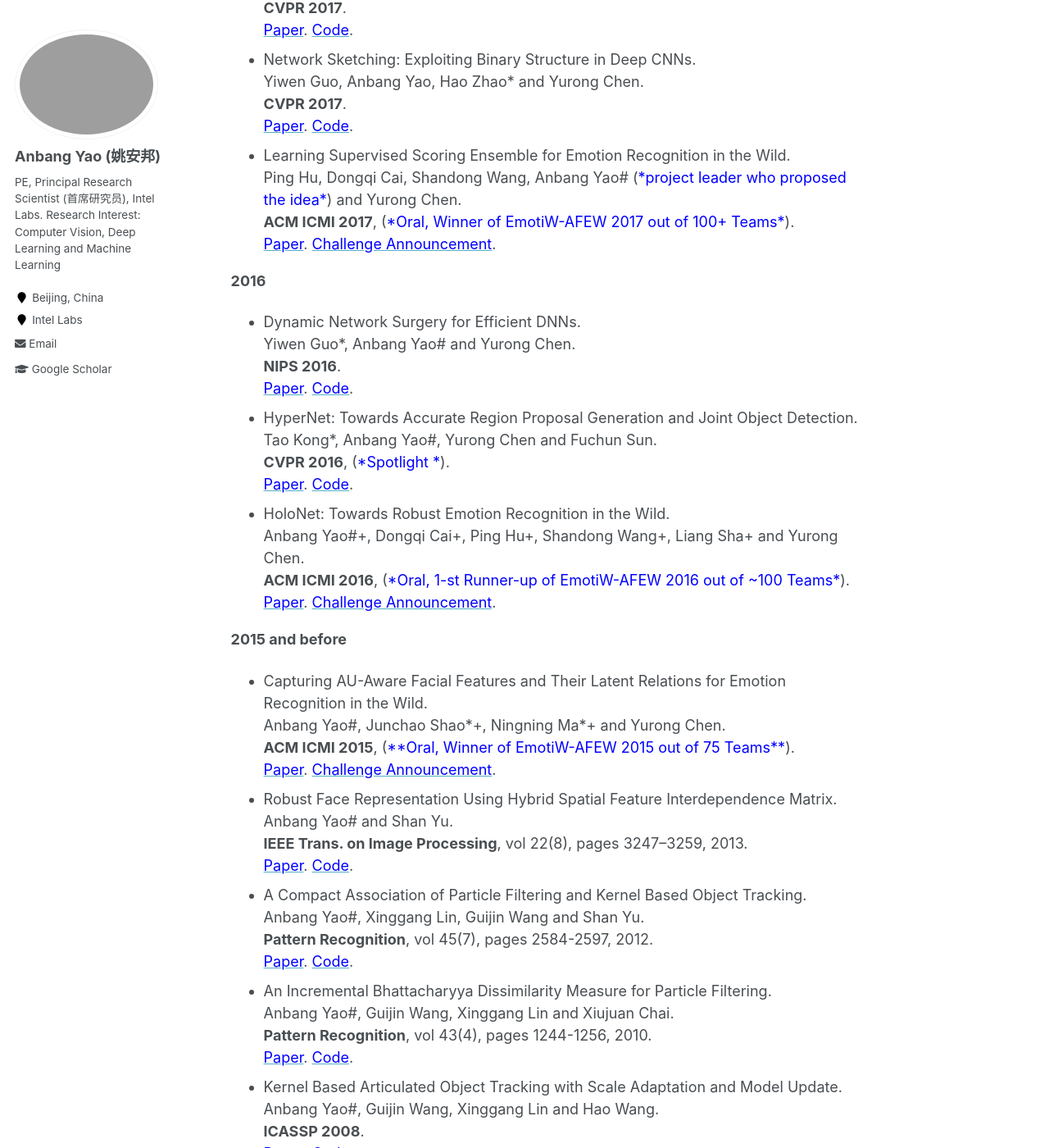
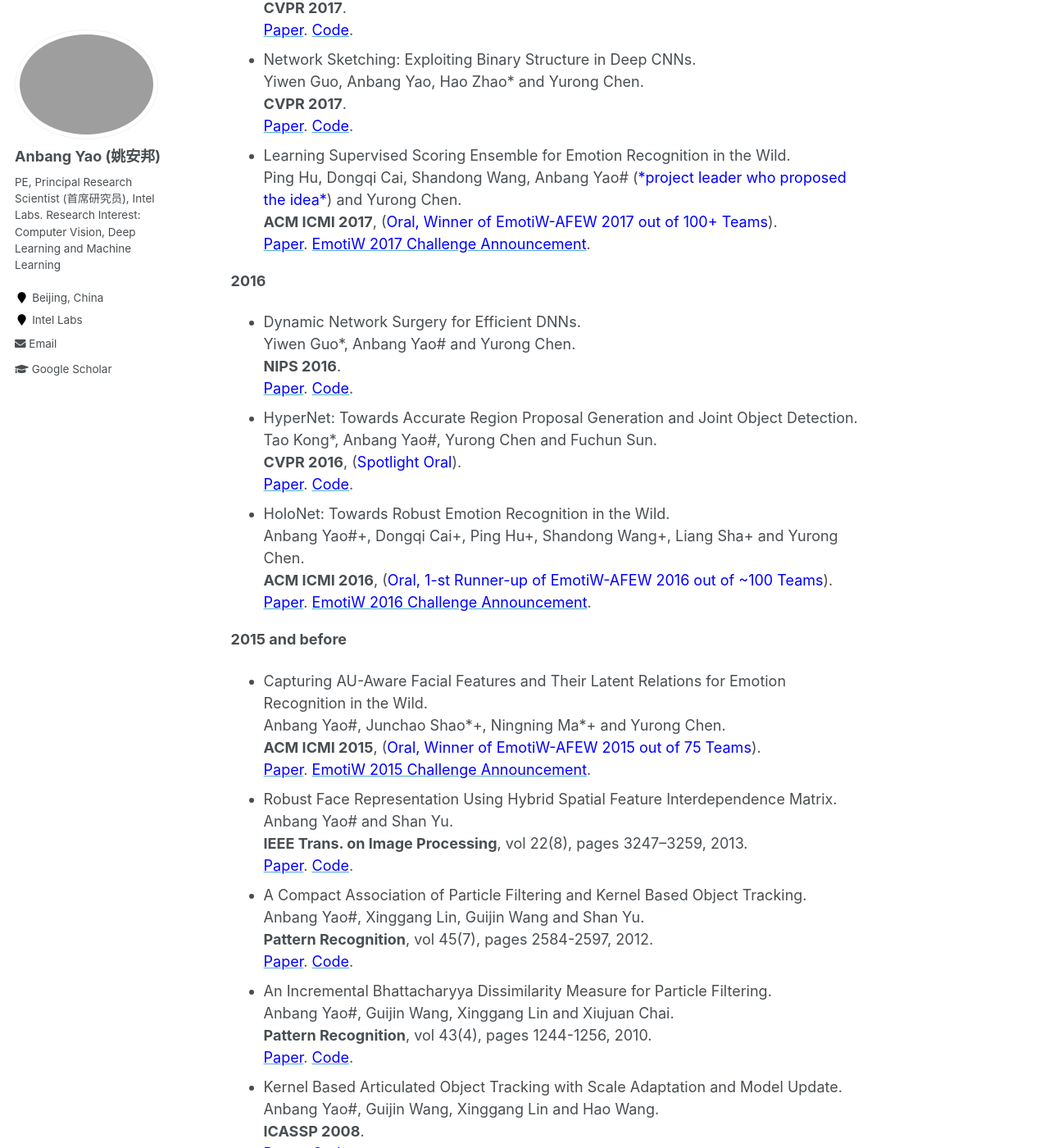
Before and after one commit to YaoAnbang/YaoAnbang.github.io, a Jekyll site: the page built from _pages/about.md, in a window 1280 px wide and 1400 px high, scrolled down 4389 px. Shown: the whole window at 82% size. Built offline with Jekyll 4.4.1, drawn with Linux system fonts in a browser that asks for light colours; some of the changed text lies outside the part shown.

Commit message:
Update about.md

```diff
--- a/_pages/about.md
+++ b/_pages/about.md
@@ -61,12 +61,12 @@
 
 + HBONet: Harmonious Bottleneck on Two Orthogonal Dimensions.<br> Duo Li\*\+, Aojun Zhou\*\+ and Anbang Yao\#.<br> **ICCV 2019**.<br> [<font color="blue">Paper</font>](https://openaccess.thecvf.com/content_ICCV_2019/papers/Li_HBONet_Harmonious_Bottleneck_on_Two_Orthogonal_Dimensions_ICCV_2019_paper.pdf). [<font color="blue">Code</font>](https://github.com/d-li14/HBONet).<br>
 + Learning Two-View Correspondences and Geometry Using Order-Aware Network.<br> Jiahui Zhang\*\+, Dawei Sun\*\+, Zixin Luo, Anbang Yao\#, Lei Zhou, Tianwei Shen, Yurong Chen, Long Quan and Hongen Liao.<br> **ICCV 2019**.<br> [<font color="blue">Paper</font>](https://openaccess.thecvf.com/content_ICCV_2019/papers/Zhang_Learning_Two-View_Correspondences_and_Geometry_Using_Order-Aware_Network_ICCV_2019_paper.pdf). [<font color="blue">Code</font>](https://github.com/zjhthu/OANet).<br>
-+ A Closed-form Solution to Universal Style Transfer.<br> Ming Lu\*, Hao Zhao\*, Anbang Yao\#, Yurong Chen, Feng Xu and Li Zhang.<br> **ICCV 2019**.<br> [<font color="blue">Paper</font>](https://openaccess.thecvf.com/content_ICCV_2019/papers/Lu_A_Closed-Form_Solution_to_Universal_Style_Transfer_ICCV_2019_paper.pdf). [<font color="blue">Code</font>](https://github.com/lu-m13/).<br>
++ A Closed-form Solution to Universal Style Transfer.<br> Ming Lu\*, Hao Zhao\*, Anbang Yao\#, Yurong Chen, Feng Xu and Li Zhang.<br> **ICCV 2019**.<br> [<font color="blue">Paper</font>](https://openaccess.thecvf.com/content_ICCV_2019/papers/Lu_A_Closed-Form_Solution_to_Universal_Style_Transfer_ICCV_2019_paper.pdf). [<font color="blue">Code</font>](https://github.com/lu-m13/OptimalStyleTransfer).<br>
 + Deeply-Supervised Knowledge Synergy.<br> Dawei Sun\*\+, Anbang Yao\#\+, Aojun Zhou\* and Hao Zhao\*.<br> **CVPR 2019**.<br> [<font color="blue">Paper</font>](https://openaccess.thecvf.com/content_CVPR_2019/papers/Sun_Deeply-Supervised_Knowledge_Synergy_CVPR_2019_paper.pdf). [<font color="blue">Code</font>](https://github.com/sundw2014/DKS).<br>
 
 **2018**
 
-+ Efficient Semantic Scene Completion Network with Spatial Group Convolution.<br> Jiahui Zhang\*, Hao Zhao\*, Anbang Yao\#, Yurong Chen, Li Zhang and Hongen Liao.<br> **ECCV 2018**, (<font color="blue">*Oral*</font>).<br> [<font color="blue">Paper</font>](https://openaccess.thecvf.com/content_ECCV_2018/papers/Jiahui_Zhang_Efficient_Semantic_Scene_ECCV_2018_paper.pdf). [<font color="blue">Code</font>](https://github.com/zjhthu/SGC-Release).<br>
++ Efficient Semantic Scene Completion Network with Spatial Group Convolution.<br> Jiahui Zhang\*, Hao Zhao\*, Anbang Yao\#, Yurong Chen, Li Zhang and Hongen Liao.<br> **ECCV 2018**, (<font color="blue">Oral</font>).<br> [<font color="blue">Paper</font>](https://openaccess.thecvf.com/content_ECCV_2018/papers/Jiahui_Zhang_Efficient_Semantic_Scene_ECCV_2018_paper.pdf). [<font color="blue">Code</font>](https://github.com/zjhthu/SGC-Release).<br>
 + Explicit Loss-Error-Aware Quantization for Low-Bit Deep Neural Networks.<br> Aojun Zhou\*\+, Anbang Yao\#\+, Kuan Wang\* and Yurong Chen.<br> **CVPR 2018**.<br> [<font color="blue">Paper</font>](https://openaccess.thecvf.com/content_cvpr_2018/papers/Zhou_Explicit_Loss-Error-Aware_Quantization_CVPR_2018_paper.pdf). [<font color="blue">Code</font>](https://yaoanbang.github.io/).<br>
 
 **2017**
@@ -76,17 +76,17 @@
 + RON: Reverse Connection with Objectness Prior Networks for Object Detection.<br> Tao Kong\*, Fuchun Sun, Anbang Yao\#, Huaping Liu, Ming Lu\* and Yurong Chen.<br> **CVPR 2017**.<br> [<font color="blue">Paper</font>](https://arxiv.org/abs/1707.01691). [<font color="blue">Code</font>](https://github.com/taokong/RON).<br>
 + Physics Inspired Optimization on Semantic Transfer Features: An Alternative Method for Room Layout Estimation.<br> Hao Zhao\*, Ming Lu\*, Anbang Yao\#, Yurong Chen and Li Zhang.<br> **CVPR 2017**.<br> [<font color="blue">Paper</font>](https://arxiv.org/abs/1707.00383). [<font color="blue">Code</font>](https://sites.google.com/view/st-pio/).<br>
 + Network Sketching: Exploiting Binary Structure in Deep CNNs.<br> Yiwen Guo, Anbang Yao, Hao Zhao\* and Yurong Chen.<br> **CVPR 2017**.<br> [<font color="blue">Paper</font>](https://arxiv.org/abs/1706.02021). [<font color="blue">Code</font>](https://yaoanbang.github.io/).<br>
-+ Learning Supervised Scoring Ensemble for Emotion Recognition in the Wild.<br> Ping Hu, Dongqi Cai, Shandong Wang, Anbang Yao\# (<font color="blue">*project leader who proposed the idea*</font>) and Yurong Chen.<br> **ACM ICMI 2017**, (<font color="blue">*Oral, Winner of EmotiW-AFEW 2017 out of 100+ Teams*</font>).<br> [<font color="blue">Paper</font>](https://dl.acm.org/doi/10.1145/3136755.3143009). [<font color="blue">Challenge Announcement</font>](https://sites.google.com/site/emotiwchallenge/).<br>
++ Learning Supervised Scoring Ensemble for Emotion Recognition in the Wild.<br> Ping Hu, Dongqi Cai, Shandong Wang, Anbang Yao\# (<font color="blue">*project leader who proposed the idea*</font>) and Yurong Chen.<br> **ACM ICMI 2017**, (<font color="blue">Oral, Winner of EmotiW-AFEW 2017 out of 100+ Teams</font>).<br> [<font color="blue">Paper</font>](https://dl.acm.org/doi/10.1145/3136755.3143009). [<font color="blue">EmotiW 2017 Challenge Announcement</font>](https://sites.google.com/site/emotiwchallenge/).<br>
 
 **2016**
 
 + Dynamic Network Surgery for Efficient DNNs.<br> Yiwen Guo\*, Anbang Yao\# and Yurong Chen.<br> **NIPS 2016**.<br> [<font color="blue">Paper</font>](https://papers.nips.cc/paper/2016/file/2823f4797102ce1a1aec05359cc16dd9-Paper.pdf). [<font color="blue">Code</font>](https://github.com/yiwenguo/Dynamic-Network-Surgery).<br>
-+ HyperNet: Towards Accurate Region Proposal Generation and Joint Object Detection.<br> Tao Kong\*, Anbang Yao\#, Yurong Chen and Fuchun Sun.<br> **CVPR 2016**, (<font color="blue">*Spotlight *</font>).<br> [<font color="blue">Paper</font>](https://openaccess.thecvf.com/content_cvpr_2016/papers/Kong_HyperNet_Towards_Accurate_CVPR_2016_paper.pdf). [<font color="blue">Code</font>](https://yaoanbang.github.io/).<br>
-+ HoloNet: Towards Robust Emotion Recognition in the Wild.<br> Anbang Yao\#\+, Dongqi Cai\+, Ping Hu\+, Shandong Wang\+, Liang Sha\+ and Yurong Chen.<br> **ACM ICMI 2016**, (<font color="blue">*Oral, 1-st Runner-up of EmotiW-AFEW 2016 out of ~100 Teams*</font>).<br> [<font color="blue">Paper</font>](https://dl.acm.org/doi/10.1145/2993148.2997639). [<font color="blue">Challenge Announcement</font>](https://sites.google.com/site/emotiw2016/).<br>
++ HyperNet: Towards Accurate Region Proposal Generation and Joint Object Detection.<br> Tao Kong\*, Anbang Yao\#, Yurong Chen and Fuchun Sun.<br> **CVPR 2016**, (<font color="blue">Spotlight Oral</font>).<br> [<font color="blue">Paper</font>](https://openaccess.thecvf.com/content_cvpr_2016/papers/Kong_HyperNet_Towards_Accurate_CVPR_2016_paper.pdf). [<font color="blue">Code</font>](https://yaoanbang.github.io/).<br>
++ HoloNet: Towards Robust Emotion Recognition in the Wild.<br> Anbang Yao\#\+, Dongqi Cai\+, Ping Hu\+, Shandong Wang\+, Liang Sha\+ and Yurong Chen.<br> **ACM ICMI 2016**, (<font color="blue">Oral, 1-st Runner-up of EmotiW-AFEW 2016 out of ~100 Teams</font>).<br> [<font color="blue">Paper</font>](https://dl.acm.org/doi/10.1145/2993148.2997639). [<font color="blue">EmotiW 2016 Challenge Announcement</font>](https://sites.google.com/site/emotiw2016/).<br>
 
 **2015 and before**
 
-+ Capturing AU-Aware Facial Features and Their Latent Relations for Emotion Recognition in the Wild.<br> Anbang Yao\#, Junchao Shao\*\+, Ningning Ma\*\+ and Yurong Chen.<br> **ACM ICMI 2015**, (<font color="blue">**Oral, Winner of EmotiW-AFEW 2015 out of 75 Teams**</font>).<br> [<font color="blue">Paper</font>](https://dl.acm.org/doi/10.1145/2818346.2830585). [<font color="blue">Challenge Announcement</font>](https://cs.anu.edu.au/few/emotiw2015.html).<br>
++ Capturing AU-Aware Facial Features and Their Latent Relations for Emotion Recognition in the Wild.<br> Anbang Yao\#, Junchao Shao\*\+, Ningning Ma\*\+ and Yurong Chen.<br> **ACM ICMI 2015**, (<font color="blue">Oral, Winner of EmotiW-AFEW 2015 out of 75 Teams</font>).<br> [<font color="blue">Paper</font>](https://dl.acm.org/doi/10.1145/2818346.2830585). [<font color="blue">EmotiW 2015 Challenge Announcement</font>](https://cs.anu.edu.au/few/emotiw2015.html).<br>
 + Robust Face Representation Using Hybrid Spatial Feature Interdependence Matrix.<br> Anbang Yao\# and Shan Yu.<br> **IEEE Trans. on Image Processing**, vol 22(8), pages 3247–3259, 2013.<br> [<font color="blue">Paper</font>](https://ieeexplore.ieee.org/document/6459600). [<font color="blue">Code</font>](https://yaoanbang.github.io/).<br>
 + A Compact Association of Particle Filtering and Kernel Based Object Tracking.<br> Anbang Yao\#, Xinggang Lin, Guijin Wang and Shan Yu.<br> **Pattern Recognition**, vol 45(7), pages 2584-2597, 2012.<br> [<font color="blue">Paper</font>](https://www.sciencedirect.com/science/article/pii/S0031320312000374). [<font color="blue">Code</font>](https://yaoanbang.github.io/).<br>
 + An Incremental Bhattacharyya Dissimilarity Measure for Particle Filtering.<br> Anbang Yao\#, Guijin Wang, Xinggang Lin and Xiujuan Chai.<br> **Pattern Recognition**, vol 43(4), pages 1244-1256, 2010.<br> [<font color="blue">Paper</font>](https://www.sciencedirect.com/science/article/pii/S0031320309003689). [<font color="blue">Code</font>](https://yaoanbang.github.io/).<br>
@@ -137,5 +137,5 @@
 Academic Service
 =====
 
-+ Conference Program Committee Member/Reviewer: CVPR, ICCV, ECCV, NeurIPS, ICML, ICLR, AAAI, BMVC, ACCV, WACV, ICMI, etc.
++ Conference Program Committee Member, Reviewer: CVPR, ICCV, ECCV, NeurIPS, ICML, ICLR, AAAI, BMVC, ACCV, WACV, ICMI, etc.
 + Journal Reviewer: IEEE-TPAMI, IJCV, IEEE-TNNLS, IEEE-TIP, IEEE-TSMC, IEEE-TC, etc.
```
